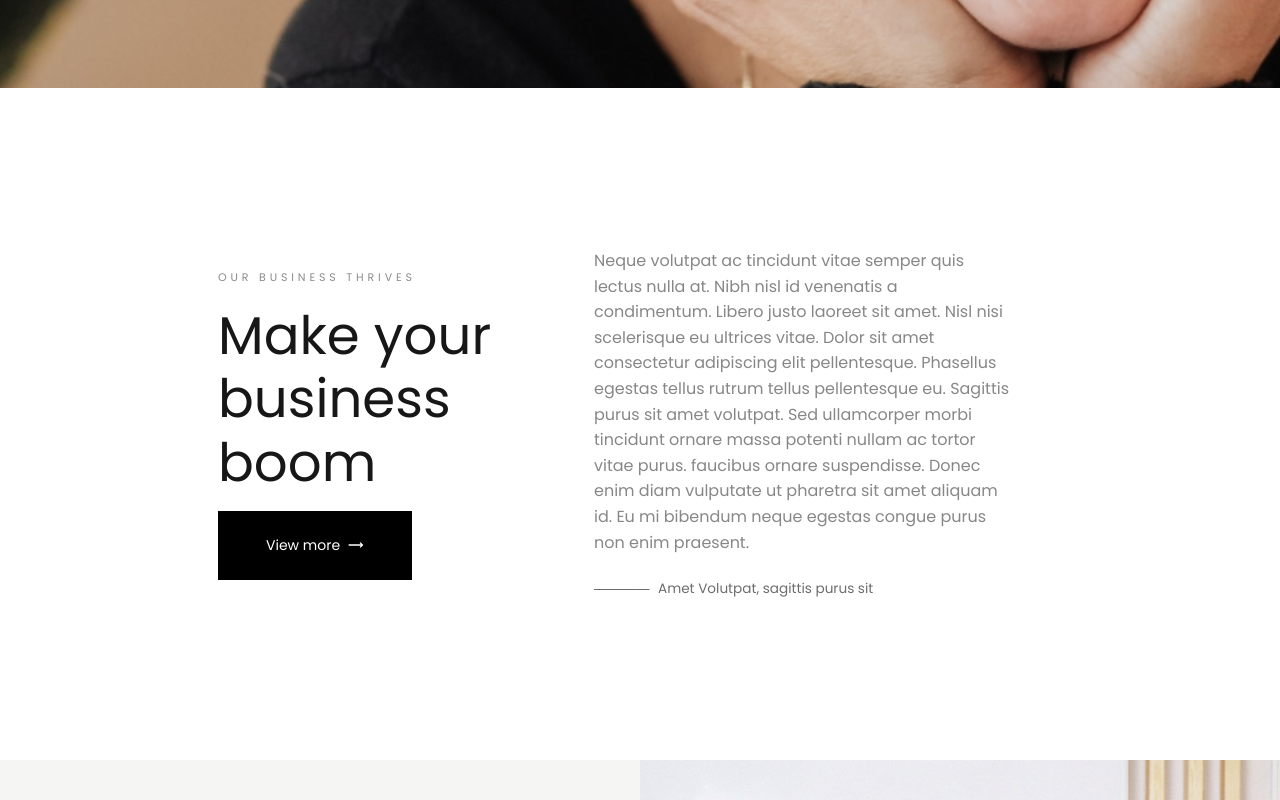
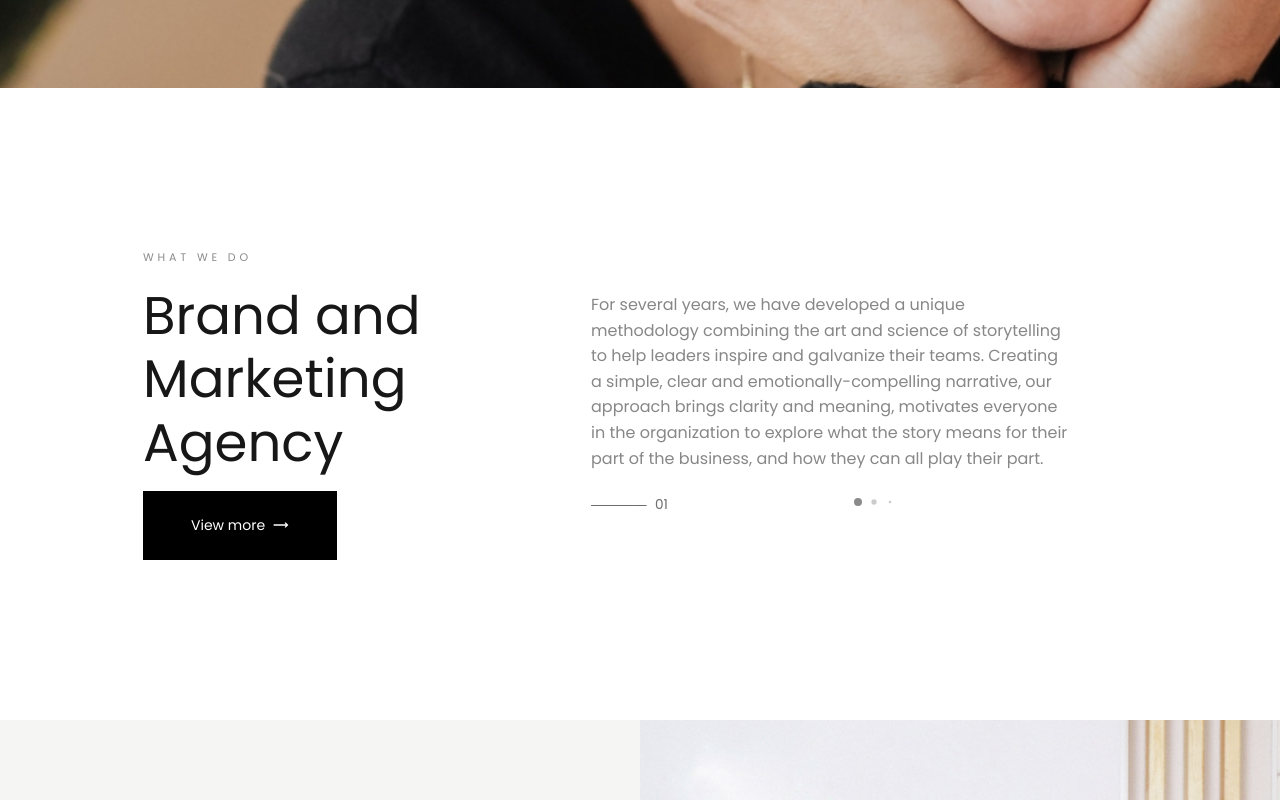
Before and after one commit to michaelajayi/storywoxx, a React (Create React App) app: page /about-us in a window 1280 px wide. Shown: the part 497-1297 px from the top of the page. Built offline with nearby package versions, Linux system fonts and the light colour scheme.

Commit message:
Edited about intro

```diff
--- a/src/components/AboutIntro/AboutIntro.css
+++ b/src/components/AboutIntro/AboutIntro.css
@@ -1,20 +1,9 @@
 .about-intro__row {
   padding: 10rem 10rem;
-}
-.intro-text {
-  font-size: 1rem;
-  color: #878787;
-  line-height: 1.6em;
-  font-weight: 400;
-  /* width: 80%; */
-  inline-size: 90%;
 }
 
 .intro__sub__heading {
   font-size: 53px !important;
+  /* inline-size: 95%; */
+  word-wrap: break-word;
 }
-
-.intro-caption > p {
-  color: #6d6d6d;
-  font-size: 0.85rem;
-}
--- a/src/components/AboutIntro/AboutIntro.js
+++ b/src/components/AboutIntro/AboutIntro.js
@@ -1,11 +1,11 @@
 import React from "react";
-import { Col, Container, Image, Row } from "react-bootstrap";
+import { Col, Container, Row } from "react-bootstrap";
+import { CgArrowLongRight } from "react-icons/cg";
 import { Link } from "react-router-dom";
-import { CgArrowLongRight } from "react-icons/cg";
 import FlatButton from "../../UIKit/Buttons/FlatButton";
 
+import SliderText from "../SliderText/SliderText";
 import "./AboutIntro.css";
-import lineImg from "../../assets/img/h2-line-img.png";
 
 const AboutIntro = () => {
   return (
@@ -16,9 +16,9 @@ const AboutIntro = () => {
       <Row className='about-intro__row gap-5 justify-content-center align-items-center'>
         <Col sm={12} md={12} lg={4} className='justify-self-end'>
           <div className='d-flex flex-column gap-3'>
-            <p className='sub__heading'>Our Business Thrives</p>
+            <p className='sub__heading'>What We Do</p>
             <h1 className='main__heading intro__sub__heading'>
-              Make your business boom
+              Brand and Marketing Agency
             </h1>
             <Link to='/about-us'>
               <FlatButton
@@ -31,23 +31,7 @@ const AboutIntro = () => {
           </div>
         </Col>
         <Col sm={12} md={12} lg={6}>
-          <div className='d-flex flex-column gap-4'>
-            <p className='intro-text'>
-              Neque volutpat ac tincidunt vitae semper quis lectus nulla at.
-              Nibh nisl id venenatis a condimentum. Libero justo laoreet sit
-              amet. Nisl nisi scelerisque eu ultrices vitae. Dolor sit amet
-              consectetur adipiscing elit pellentesque. Phasellus egestas tellus
-              rutrum tellus pellentesque eu. Sagittis purus sit amet volutpat.
-              Sed ullamcorper morbi tincidunt ornare massa potenti nullam ac
-              tortor vitae purus. faucibus ornare suspendisse. Donec enim diam
-              vulputate ut pharetra sit amet aliquam id. Eu mi bibendum neque
-              egestas congue purus non enim praesent.
-            </p>
-            <div className='intro-caption d-flex align-items-center gap-2'>
-              <Image src={lineImg} />
-              <p>Amet Volutpat, sagittis purus sit</p>
-            </div>
-          </div>
+          <SliderText />
         </Col>
       </Row>
     </Container>
--- /dev/null
+++ b/src/components/SliderText/SliderText.js
@@ -0,0 +1,56 @@
+import React from "react";
+import { Keyboard, Pagination } from "swiper";
+import { Swiper, SwiperSlide } from "swiper/react";
+
+import { Container } from "react-bootstrap";
+import "swiper/css";
+import "swiper/css/autoplay";
+import "swiper/css/effect-fade";
+import "swiper/css/navigation";
+import "swiper/css/pagination";
+import SliderTextItem from "../SliderTextItem.js/SliderTextItem";
+
+const SliderText = () => {
+  const sliderTextItems = [
+    {
+      text: "For several years, we have developed a unique methodology combining the art and science of storytelling to help leaders inspire and galvanize their teams. Creating a simple, clear and emotionally-compelling narrative, our approach brings clarity and meaning, motivates everyone in the organization to explore what the story means for their part of the business, and how they can all play their part.",
+      caption: "01",
+    },
+    {
+      text: "We are a dedicated team, offering a comprehensive approach to brand strategy, digital design, development, and online marketing. Our team chooses to work with brands that excite and inspire. Together, we are working to grow forward-thinking, relevant brands.",
+      caption: "02",
+    },
+    {
+      text: "We work within many individuals, businesses, government and NGOs; both conventional and unconventional. Specialized in reaching mass market consumers.",
+      caption: "03",
+    },
+  ];
+  return (
+    <Container className=''>
+      <Swiper
+        style={{
+          "--swiper-navigation-color": "#8b8b8b",
+          "--swiper-pagination-color": "#8b8b8b",
+        }}
+        slidesPerView={1}
+        centeredSlides={true}
+        grabCursor={true}
+        loop={true}
+        keyboard={{ enabled: true }}
+        // navigation={true}
+        pagination={{
+          dynamicBullets: true,
+        }}
+        modules={[Pagination, Keyboard]}
+      >
+        {sliderTextItems.map((item, index) => (
+          <SwiperSlide key={index}>
+            <SliderTextItem item={item} />
+          </SwiperSlide>
+        ))}
+      </Swiper>
+    </Container>
+  );
+};
+
+export default SliderText;
--- /dev/null
+++ b/src/components/SliderTextItem.js/SliderTextItem.css
@@ -0,0 +1,12 @@
+.intro-caption > p {
+  color: #6d6d6d;
+  font-size: 0.85rem;
+}
+
+.intro-text {
+  font-size: 1rem;
+  color: #878787;
+  line-height: 1.6em;
+  font-weight: 400;
+  inline-size: 90%;
+}
--- /dev/null
+++ b/src/components/SliderTextItem.js/SliderTextItem.js
@@ -0,0 +1,20 @@
+import React from "react";
+
+import { Image } from "react-bootstrap";
+import lineImg from "../../assets/img/h2-line-img.png";
+
+import "./SliderTextItem.css";
+
+const SliderTextItem = ({ item }) => {
+  return (
+    <div className='d-flex flex-column gap-4'>
+      <p className='intro-text'>{item.text}</p>
+      <div className='intro-caption d-flex align-items-center gap-2'>
+        <Image src={lineImg} />
+        <p>{item.caption}</p>
+      </div>
+    </div>
+  );
+};
+
+export default SliderTextItem;
```
Also changed, not shown: src/components/SliderText/SliderText.css (added).
